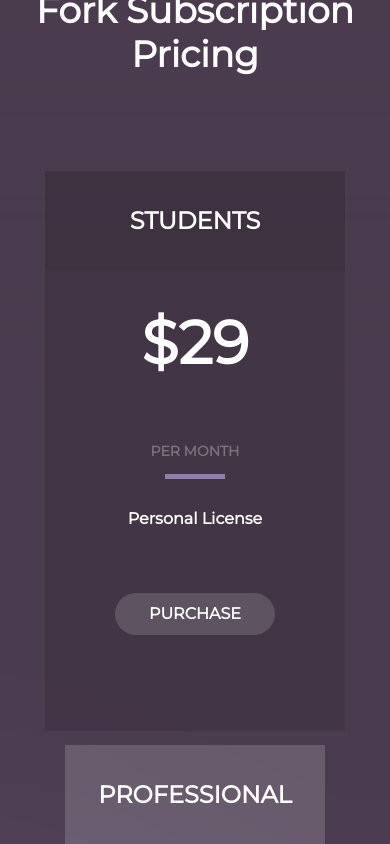
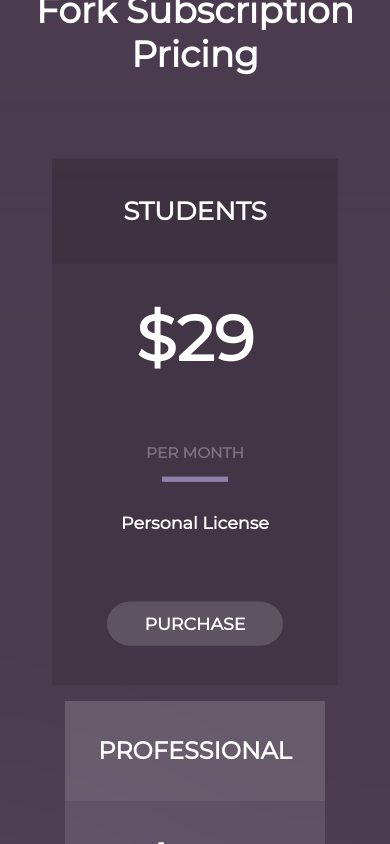
Before and after one commit to GH-Frontend-JS-9-online/kalaida_hw_3, a plain HTML site: page index.html in a window 390 px wide. In both pictures the pointer is over the element 195 px from the left and 421 px from the top of the page. Drawn offline with Linux system fonts and the light colour scheme.

Commit message:
some changes

```diff
--- a/css/about.css
+++ b/css/about.css
@@ -29,7 +29,7 @@
   height: 580px;
   position: absolute;
   right: -360px;
-  top: 120px;
+  top: 180px;
   z-index: 999999;
 }
 
--- a/css/footer.css
+++ b/css/footer.css
@@ -36,6 +36,7 @@
 
 .footer_left-logo span {
   color: #8d81ac;
+  padding-top: 2px;
 }
 
 .footer_left-text {
--- a/css/header.css
+++ b/css/header.css
@@ -35,6 +35,7 @@
 
 .header_logo-link span {
   color: #8d81ac;
+  padding-top: 2px;
 }
 
 .header_right {
--- a/css/pricing.css
+++ b/css/pricing.css
@@ -48,9 +48,10 @@
 }
 
 .pricing_post:hover {
-  width: 300px;
-  min-height: 560px;
+  transform: scale(1.1, 1.05);
   background: rgba(0, 0, 0, .11);
+  margin-left: 18px;
+  margin-right: 18px;
 }
 
 .pricing_post:hover .pricing_post_top{
@@ -155,6 +156,11 @@
     margin-left: 0;
     margin-right: 0;
   }
+  .pricing_post:hover {
+    margin-bottom: 28px;
+    margin-left: 0;
+    margin-right: 0;
+  }
 }
 
 @media(min-width: 320px) and (max-width: 390px) {
--- a/index.html
+++ b/index.html
@@ -2,8 +2,7 @@
 <html lang="en">
 <head>
   <meta charset="UTF-8">
-  <meta name="viewport"
-        content="width=device-width, user-scalable=no, initial-scale=1.0, maximum-scale=1.0, minimum-scale=1.0">
+  <meta name="viewport" content="initial-scale=1.0, width=device-width">
   <meta http-equiv="X-UA-Compatible" content="ie=edge">
   <title>Forkio</title>
   <link rel="stylesheet" href="css/basic.css">
```
